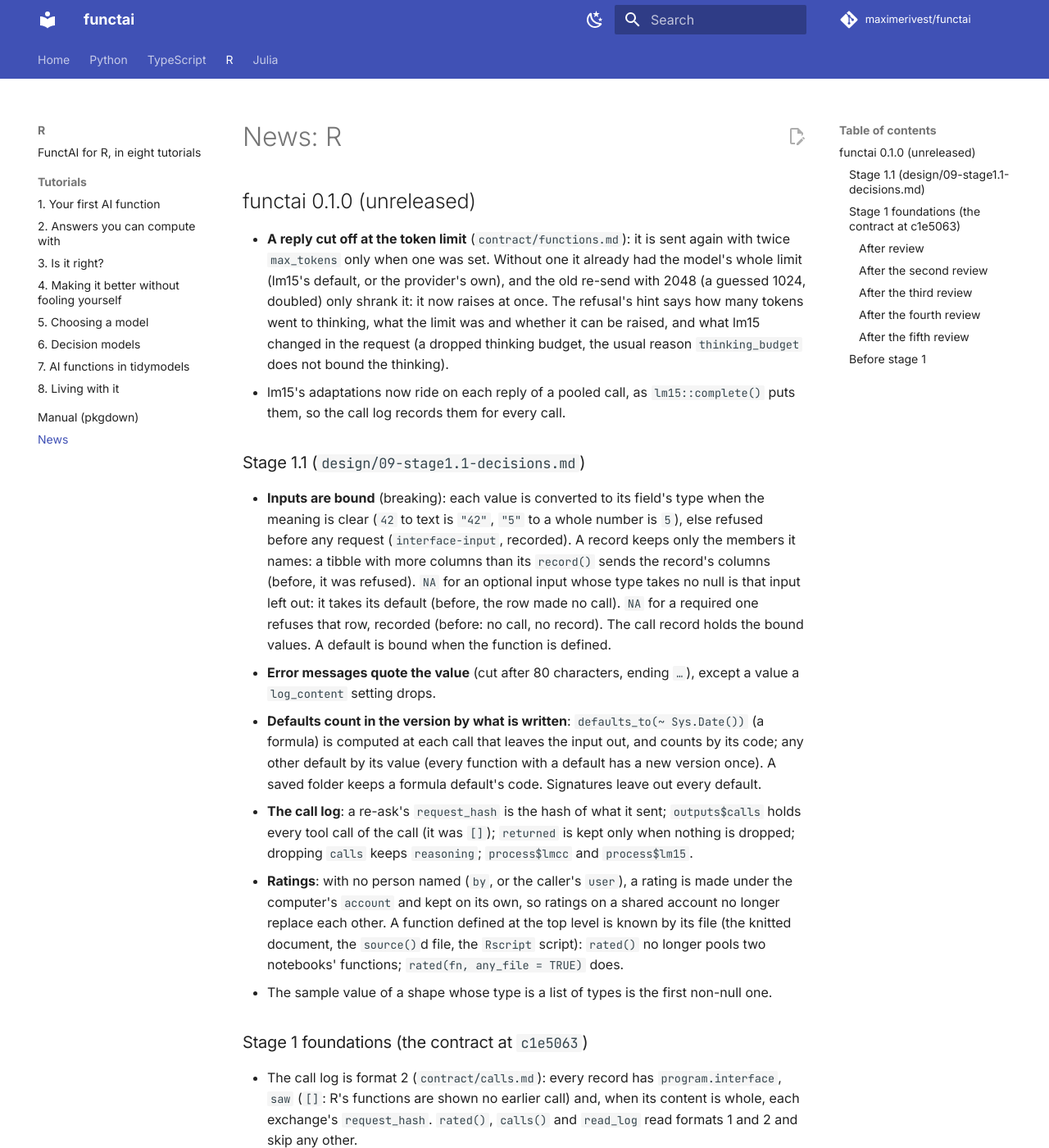
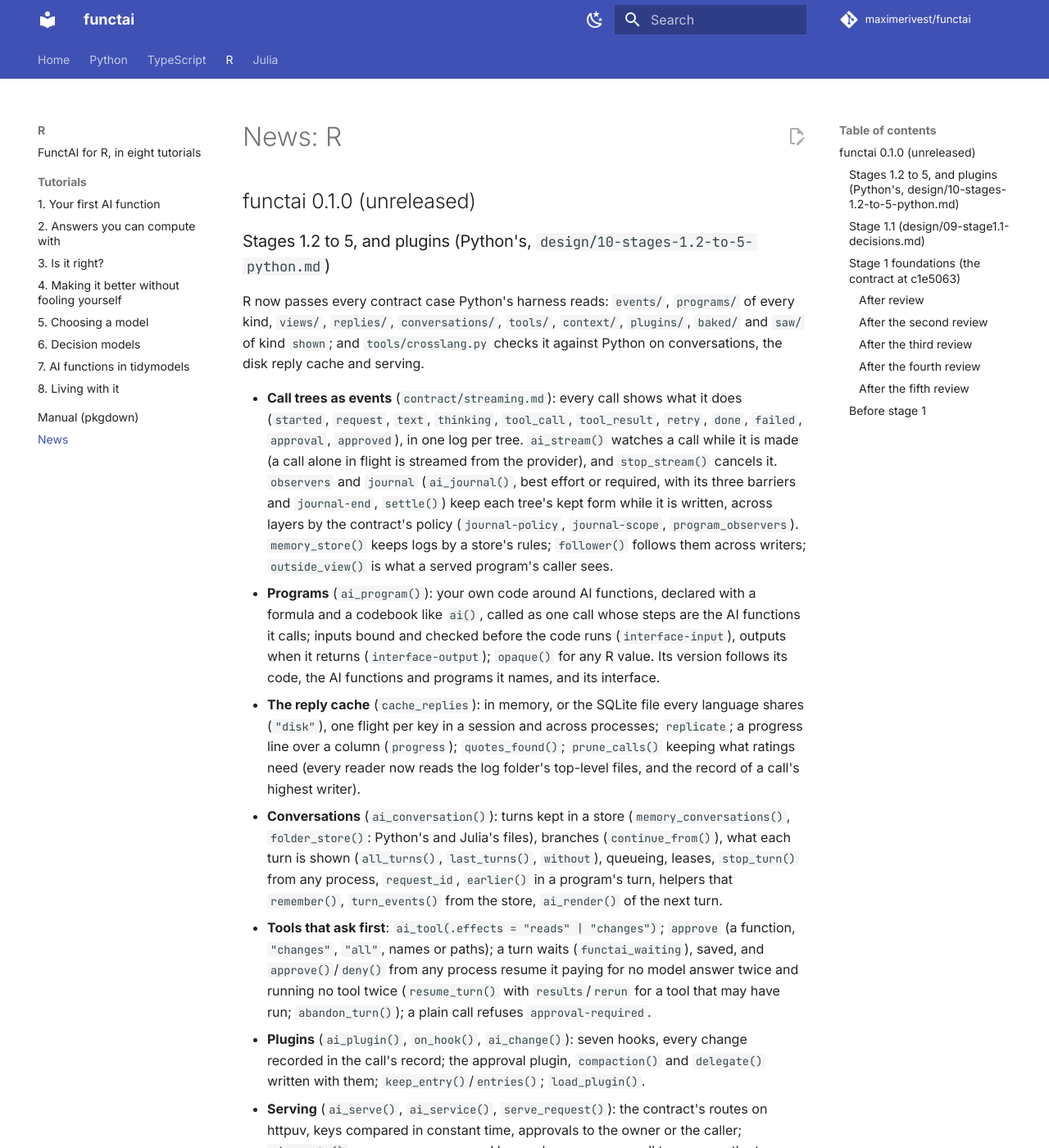
Before and after one commit to MaximeRivest/functai, an MkDocs documentation site: the page built from docs/r/news.md, in a window 1280 px wide and 1400 px high. Shown: the whole window at 82% size. Built offline with MkDocs 1.6.1 and Material for MkDocs 9.7.7, drawn with Linux system fonts in a browser that asks for light colours; comment, search, counter and statistics services are not loaded; some of the changed text lies outside the part shown.

Commit message:
News pages regenerated from the changelogs

```diff
--- a/docs/r/news.md
+++ b/docs/r/news.md
@@ -3,6 +3,74 @@
 <!-- generated by tools/docs.py from r/NEWS.md: edit that one -->
 
 ## functai 0.1.0 (unreleased)
+
+### Stages 1.2 to 5, and plugins (Python's, `design/10-stages-1.2-to-5-python.md`)
+
+R now passes every contract case Python's harness reads: `events/`,
+`programs/` of every kind, `views/`, `replies/`, `conversations/`,
+`tools/`, `context/`, `plugins/`, `baked/` and `saw/` of kind `shown`; and
+`tools/crosslang.py` checks it against Python on conversations, the disk
+reply cache and serving.
+
+* **Call trees as events** (`contract/streaming.md`): every call shows what
+  it does (`started`, `request`, `text`, `thinking`, `tool_call`,
+  `tool_result`, `retry`, `done`, `failed`, `approval`, `approved`), in one
+  log per tree. `ai_stream()` watches a call while it is made (a call alone
+  in flight is streamed from the provider), and `stop_stream()` cancels it.
+  `observers` and `journal` (`ai_journal()`, best effort or required, with
+  its three barriers and `journal-end`, `settle()`) keep each tree's kept
+  form while it is written, across layers by the contract's policy
+  (`journal-policy`, `journal-scope`, `program_observers`). `memory_store()`
+  keeps logs by a store's rules; `follower()` follows them across writers;
+  `outside_view()` is what a served program's caller sees.
+* **Programs** (`ai_program()`): your own code around AI functions, declared
+  with a formula and a codebook like `ai()`, called as one call whose steps
+  are the AI functions it calls; inputs bound and checked before the code
+  runs (`interface-input`), outputs when it returns (`interface-output`);
+  `opaque()` for any R value. Its version follows its code, the AI
+  functions and programs it names, and its interface.
+* **The reply cache** (`cache_replies`): in memory, or the SQLite file every
+  language shares (`"disk"`), one flight per key in a session and across
+  processes; `replicate`; a progress line over a column (`progress`);
+  `quotes_found()`; `prune_calls()` keeping what ratings need (every reader
+  now reads the log folder's top-level files, and the record of a call's
+  highest writer).
+* **Conversations** (`ai_conversation()`): turns kept in a store
+  (`memory_conversations()`, `folder_store()`: Python's and Julia's files),
+  branches (`continue_from()`), what each turn is shown (`all_turns()`,
+  `last_turns()`, `without`), queueing, leases, `stop_turn()` from any
+  process, `request_id`, `earlier()` in a program's turn, helpers that
+  `remember()`, `turn_events()` from the store, `ai_render()` of the next
+  turn.
+* **Tools that ask first**: `ai_tool(.effects = "reads" | "changes")`;
+  `approve` (a function, `"changes"`, `"all"`, names or paths); a turn waits
+  (`functai_waiting`), saved, and `approve()`/`deny()` from any process
+  resume it paying for no model answer twice and running no tool twice
+  (`resume_turn()` with `results`/`rerun` for a tool that may have run;
+  `abandon_turn()`); a plain call refuses `approval-required`.
+* **Plugins** (`ai_plugin()`, `on_hook()`, `ai_change()`): seven hooks, every
+  change recorded in the call's record; the approval plugin, `compaction()`
+  and `delegate()` written with them; `keep_entry()`/`entries()`;
+  `load_plugin()`.
+* **Serving** (`ai_serve()`, `ai_service()`, `serve_request()`): the
+  contract's routes on httpuv, keys compared in constant time, approvals to
+  the owner or the caller; `ai_remote()` uses a program served by any
+  language, one call tree across the two logs.
+* **Rows that keep their context**: `rated()` of a conversation's turns gives
+  `earlier`, `conversation` (and `helpers`, `sections`), counts `no_context`;
+  `evaluate()`, `predict()` and the optimizers ask such rows again with
+  them, and never use one as a worked example.
+* **Baking's language-neutral half**: `bake_examples()` and
+  `export_examples()` write the conversations every trainer reads (the
+  contract's baked cases); `baked()` runs a student trained anywhere,
+  served by an OpenAI-compatible server, as it was trained
+  (`baked-changed`, `baked-fixed`, `baked-derived`).
+* **Escalation** (`escalate_to`, `escalate_below`) to another model or AI
+  function when the first is unsure; `random_search()`,
+  `instruction_search()`, `compare()`; `inspect_history()`/`phistory()`;
+  `ai_login()`, `ai_logins()`, `ai_logout()`.
+* Times in the log are rounded to the microsecond (they were truncated:
+  `.010000` could be written `.009999`).
 
 * **A reply cut off at the token limit** (`contract/functions.md`): it is sent again
   with twice `max_tokens` only when one was set. Without one it already had the
```
